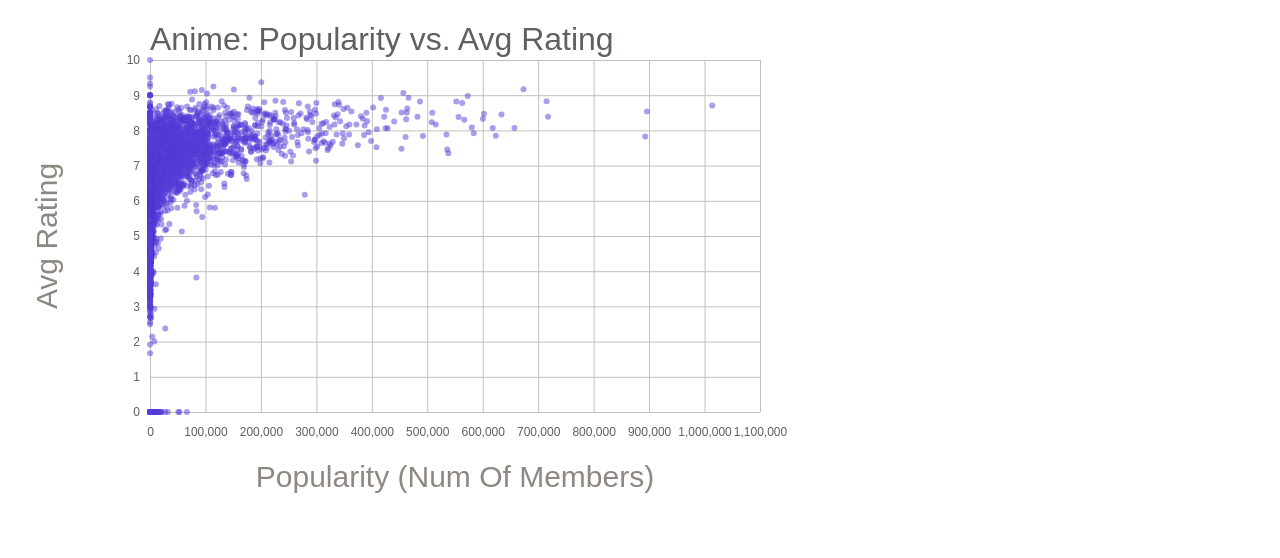
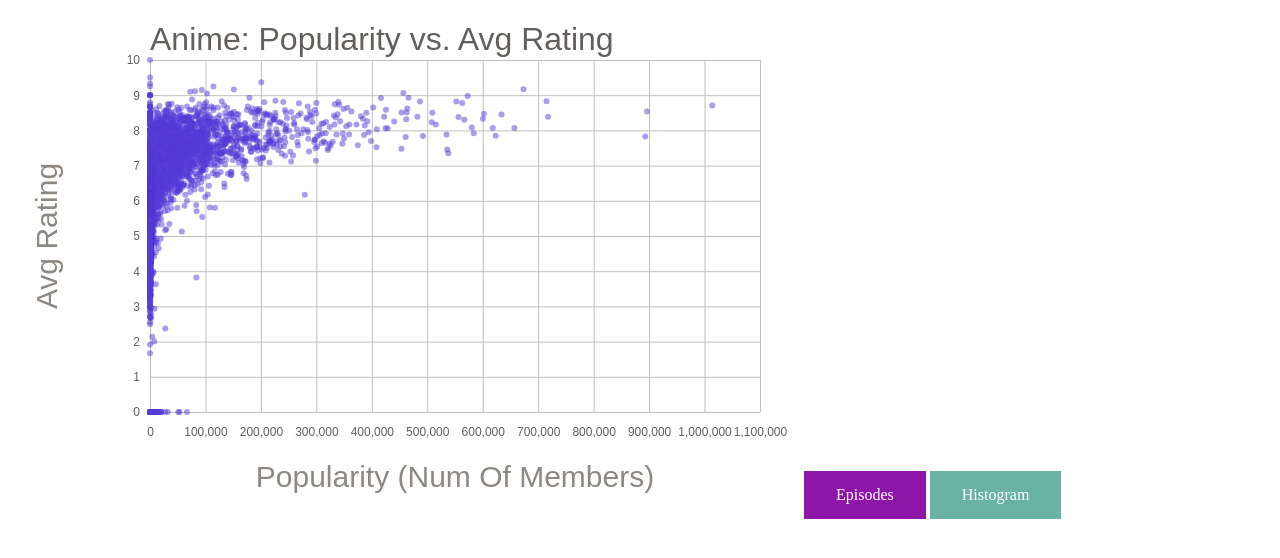
Before and after one commit to suyamag/info474A3, a plain HTML site: page pop_index.html in a window 1280 px wide. Drawn offline with nearby package versions, Linux system fonts and the light colour scheme.

Commit message:
buttons to all pages and colors

```diff
--- a/epi_anime.js
+++ b/epi_anime.js
@@ -76,8 +76,9 @@ var tooltip = d3.select("body").append("div")
           .attr("cx", function(d) { return xScale(d.episodes);  })
     	    .attr("cy", function(d) { return yScale(d.rating);  })
           .attr('r', circleRadius)
+          .style("fill", "purple")
           .on("mouseover", function(d) {
-            console.log("mouse");
+            console.log("hover");
             tooltip.transition()
               .duration(200)
               .style("opacity", .8);
--- a/pop_index.html
+++ b/pop_index.html
@@ -9,6 +9,7 @@
   <body>
     <svg width="800" height="500"></svg>
     <script src="pop_anime.js"></script>
-
+    <a href="epi_index.html" class="button" id="button_epi">Episodes</a>
+    <a href="index.html" class="button" id="button_hist">Histogram</a>
   </body>
 </html>
--- a/style.css
+++ b/style.css
@@ -50,7 +50,7 @@ text {
     fill: #635F5D;
 }
 
-.button {
+#button_pop {
     background-color: #1833A8;
     border: none;
     color: white;
@@ -62,6 +62,32 @@ text {
     -webkit-transition-duration: 0.4s;
     transition-duration: 0.4s;
   }
+
+#button_hist {
+    background-color: #69b3a2;
+    border: none;
+    color: white;
+    padding: 15px 32px;
+    text-align: center;
+    text-decoration: none;
+    display: inline-block;
+    font-size: 16px;
+    -webkit-transition-duration: 0.4s;
+    transition-duration: 0.4s;
+}
+
+#button_epi {
+    background-color: #8d15a8;
+    border: none;
+    color: white;
+    padding: 15px 32px;
+    text-align: center;
+    text-decoration: none;
+    display: inline-block;
+    font-size: 16px;
+    -webkit-transition-duration: 0.4s;
+    transition-duration: 0.4s;
+    }
 
 .button:hover {
     background-color: #0F689C;
```
Also changed, not shown: epi_index.html (+2 -1 lines), index.html (+2 -2 lines).
